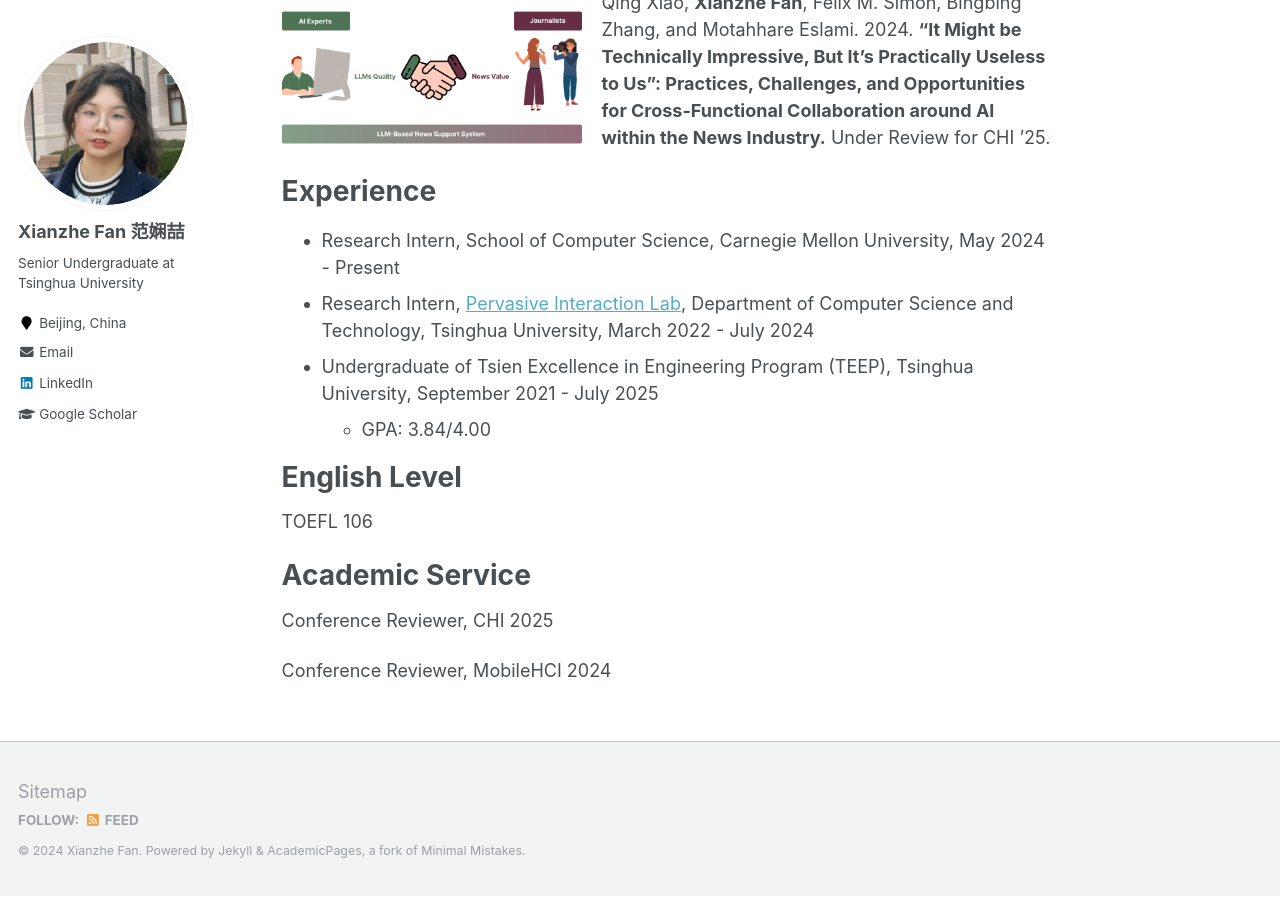
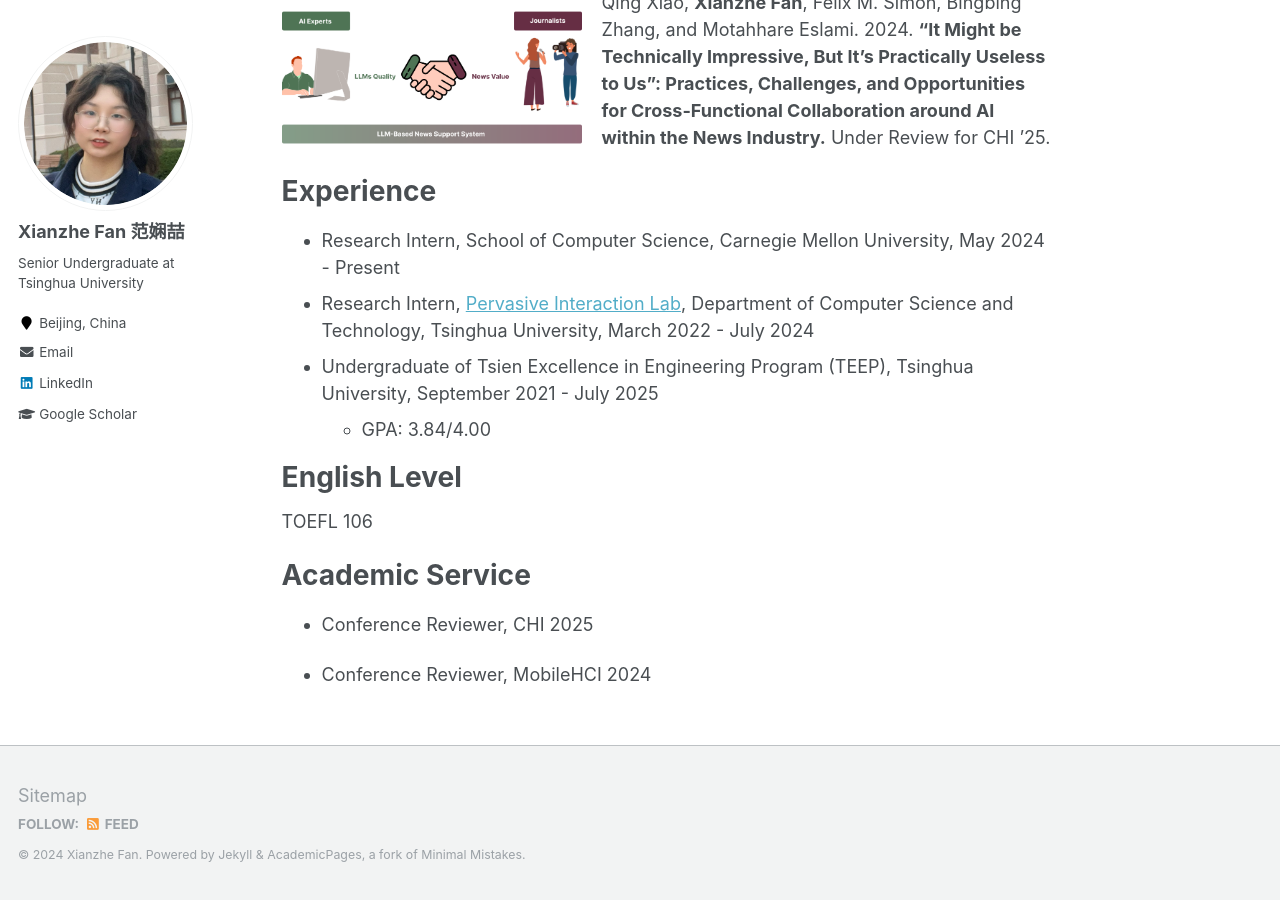
Before and after one commit to XianzheFan/XianzheFan.github.io, a Jekyll site: the page built from _pages/about.md, in a window 1280 px wide and 900 px high, scrolled down 1511 px. Built offline with Jekyll 4.4.1, drawn with Linux system fonts in a browser that asks for light colours.

Commit message:
Add files via upload

```diff
--- a/_pages/about.md
+++ b/_pages/about.md
@@ -63,6 +63,6 @@ TOEFL 106
 
 Academic Service
 ======
-Conference Reviewer, CHI 2025
+* Conference Reviewer, CHI 2025
 
-Conference Reviewer, MobileHCI 2024
+* Conference Reviewer, MobileHCI 2024
```
